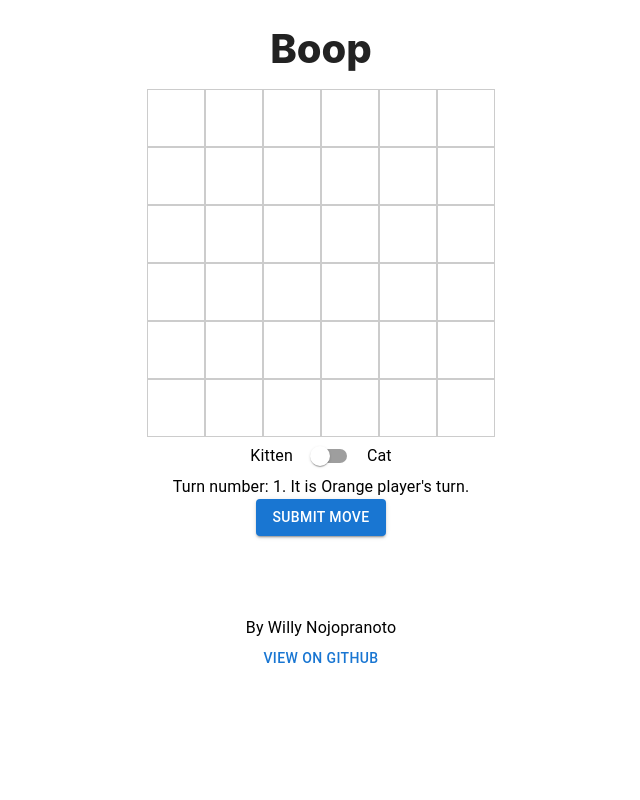
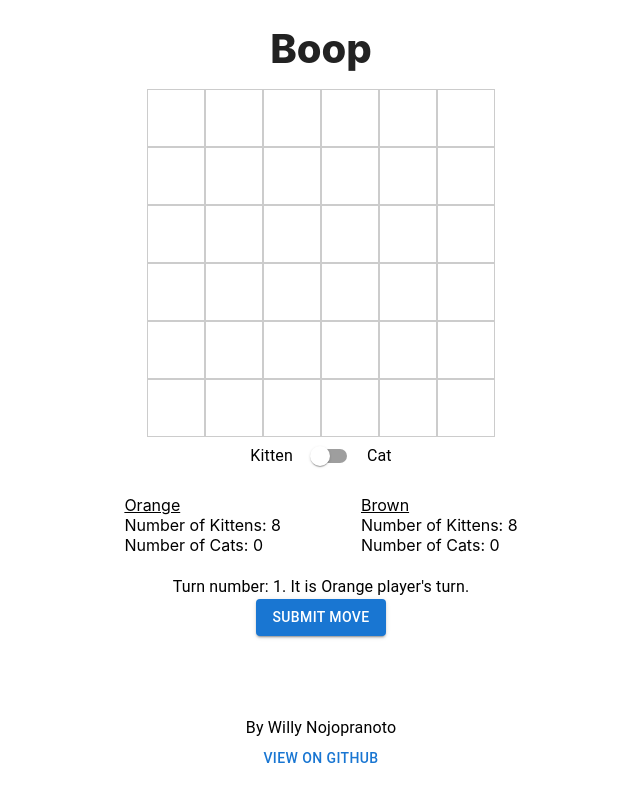
Before and after one commit to wnojopra/boop, a React (Create React App) app: page / in a window 1280 px wide. Shown: the whole page, without its empty margins (319-959 px from the left). Built offline with nearby package versions, Linux system fonts and the light colour scheme.

Commit message:
Keep track of cat counts

```diff
--- a/src/App.css
+++ b/src/App.css
@@ -73,3 +73,12 @@
   75%   { background-color: #254878;}
   100%  { background-color: #04a1d5;}
 }
+
+.cat-counters {
+  text-align: left;
+  padding: 20px;
+}
+
+.cat-counter-header {
+  text-decoration: underline;
+}
--- a/src/App.tsx
+++ b/src/App.tsx
@@ -30,12 +30,12 @@ const App: React.FC = () => {
   const [coord, setCoord] = useState<Coord>([0, 0]);
   const [ageSwitch, setAgeSwitch] = useState<Age>(Age.KITTEN);
   const [currentTurn, setCurrentTurn] = useState<Color>(Color.ORANGE);
-  // const [numOrangeKittens, setNumOrangeKittens] = useState<number>(8)
-  // const [numBrownKittens, setNumBrownKittens] = useState<number>(8)
-  // const [numOrangeCats, setNumOrangeCats] = useState<number>(0)
-  // const [numBrownCats, setNumBrownCats] = useState<number>(0)
+  const [numOrangeKittens, setNumOrangeKittens] = useState<number>(8);
+  const [numBrownKittens, setNumBrownKittens] = useState<number>(8);
+  const [numOrangeCats, setNumOrangeCats] = useState<number>(0);
+  const [numBrownCats, setNumBrownCats] = useState<number>(0);
   const [turnCounter, setTurnCounter] = useState<number>(1);
-  const [winner, setWinner] = useState<Color|null>(null)
+  const [winner, setWinner] = useState<Color|null>(null);
 
   const handleSquareClick = (coord: [number, number]) => {
     setCoord(coord);
@@ -43,6 +43,20 @@ const App: React.FC = () => {
 
   const handleAgeSwitchChange = () => {
     setAgeSwitch(ageSwitch === Age.KITTEN ? Age.CAT : Age.KITTEN);
+  };
+
+  const updateCatCount = (age: Age | undefined, color: Color | undefined, delta: number) => {
+    if (age === Age.KITTEN && color === Color.ORANGE) {
+      setNumOrangeKittens(numOrangeKittens + delta);
+    } else if (age === Age.KITTEN && color === Color.BROWN) {
+      setNumBrownKittens(numBrownKittens + delta);
+    } else if (age === Age.CAT && color === Color.ORANGE) {
+      setNumOrangeCats(numOrangeCats + delta);
+    } else if (age === Age.CAT && color === Color.BROWN) {
+      setNumBrownCats(numBrownCats + delta);
+    } else {
+      window.alert(`Error: updating cat count with age ${age} and color ${color}`)
+    }
   };
 
   const check_winner = (updatedBoard: Board): Color|null => {
@@ -100,6 +114,7 @@ const App: React.FC = () => {
         const p3 = updatedBoard[x][y + 2];
         if (arePiecesEqual(p1, p2) && arePiecesEqual(p2, p3) && p1?.age === Age.KITTEN) {
           // TODO: piece math
+          updateCatCount(Age.CAT, p1?.color, 3);
           updatedBoard[x][y] = updatedBoard[x][y + 1] = updatedBoard[x][y + 2] = null;
         }
       }
@@ -112,7 +127,7 @@ const App: React.FC = () => {
         const p2 = updatedBoard[x + 1][y];
         const p3 = updatedBoard[x + 2][y];
         if (arePiecesEqual(p1, p2) && arePiecesEqual(p2, p3) && p1?.age === Age.KITTEN) {
-          // TODO: piece math
+          updateCatCount(Age.CAT, p1?.color, 3);
           updatedBoard[x][y] = updatedBoard[x + 1][y] = updatedBoard[x + 2][y] = null;
         }
       }
@@ -125,7 +140,7 @@ const App: React.FC = () => {
         const p2 = updatedBoard[x + 1][y + 1];
         const p3 = updatedBoard[x + 2][y + 2];
         if (arePiecesEqual(p1, p2) && arePiecesEqual(p2, p3) && p1?.age === Age.KITTEN) {
-          // TODO: piece math
+          updateCatCount(Age.CAT, p1?.color, 3);
           updatedBoard[x][y] = updatedBoard[x + 1][y + 1] = updatedBoard[x + 2][y + 2] = null;
         }
 
@@ -133,7 +148,7 @@ const App: React.FC = () => {
         const p5 = updatedBoard[x + 1][y + 1]
         const p6 = updatedBoard[x][y + 2]
         if (arePiecesEqual(p4, p5) && arePiecesEqual(p5, p6) && p4?.age === Age.KITTEN) {
-          // TODO: piece math
+          updateCatCount(Age.CAT, p4?.color, 3);
           updatedBoard[x + 2][y] = updatedBoard[x + 1][y + 1] = updatedBoard[x][y + 2] = null;
         }
       }
@@ -168,8 +183,11 @@ const App: React.FC = () => {
             by < 0 ||
             by >= HEIGHT
           ) {
-            // Booped off
-            updatedBoard[nx][ny] = null;
+            if (updatedBoard[nx][ny] !== null) {
+              // Booped off
+              updateCatCount(updatedBoard[nx][ny]?.age, updatedBoard[nx][ny]?.color, 1);
+              updatedBoard[nx][ny] = null;
+            }
           } else if (updatedBoard[bx][by] === null) {
             // Boop the cat backwards
             updatedBoard[bx][by] = updatedBoard[nx][ny]
@@ -181,6 +199,7 @@ const App: React.FC = () => {
         }
       }
     }
+    updateCatCount(piece.age, piece.color, -1);
     updatedBoard[x][y] = piece;
     return updatedBoard;
   };
@@ -221,6 +240,18 @@ const App: React.FC = () => {
         />
         <Typography>Cat</Typography>
       </Stack>
+      <Stack direction="row" spacing={5} alignItems="center">
+        <div className="cat-counters">
+          <div className="cat-counter-header">Orange</div>
+          <div>{`Number of Kittens: ${numOrangeKittens}`}</div>
+          <div>{`Number of Cats: ${numOrangeCats}`}</div>
+        </div>
+        <div className="cat-counters">
+          <div className="cat-counter-header">Brown</div>
+          <div>{`Number of Kittens: ${numBrownKittens}`}</div>
+          <div>{`Number of Cats: ${numBrownCats}`}</div>
+        </div>
+      </Stack>
       <Typography>
         {`Turn number: ${turnCounter}. ${winner === null ? `It is ${colorEnumToStr(currentTurn)} player's turn.` : `${colorEnumToStr(winner)} player has won!`}`}
       </Typography>
```
